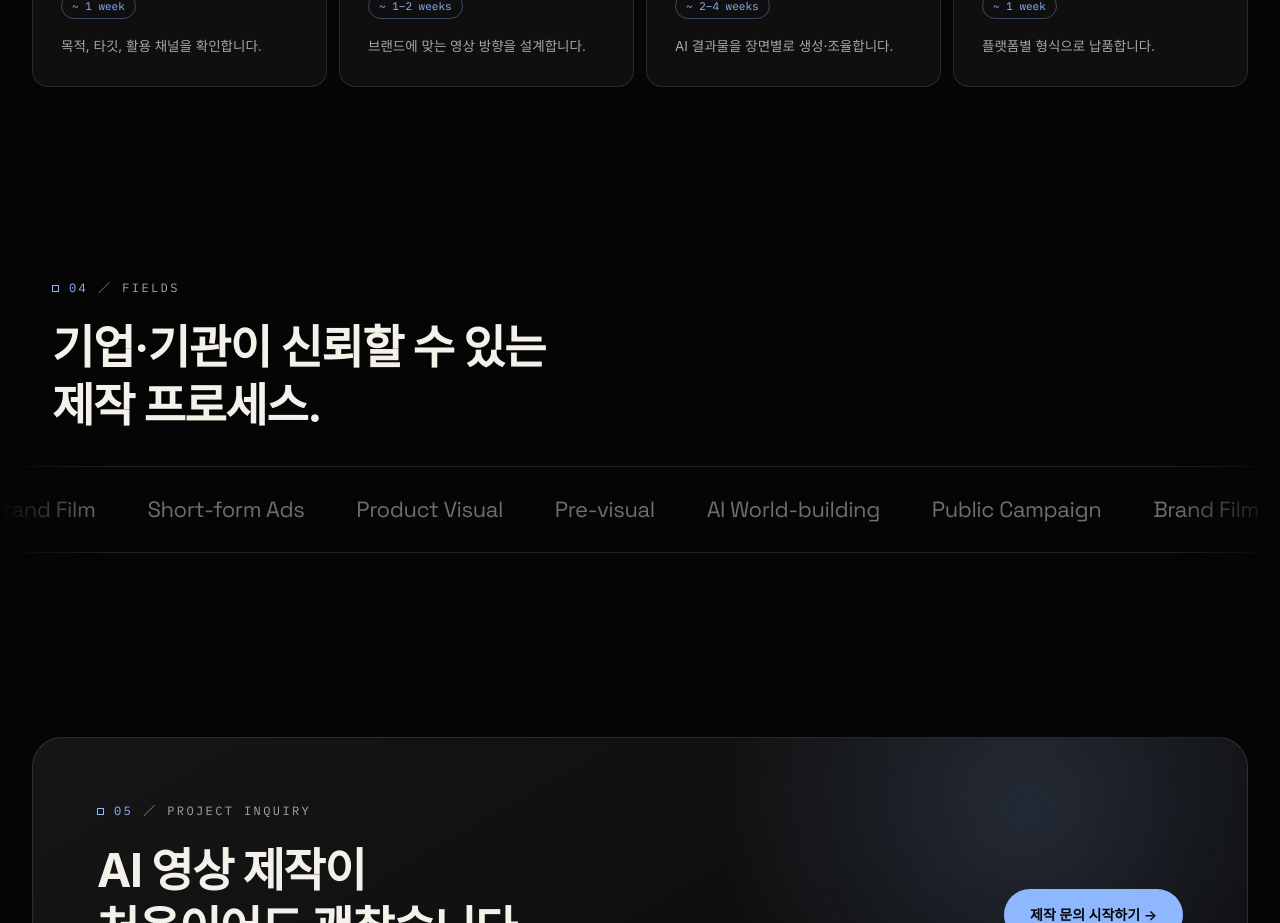
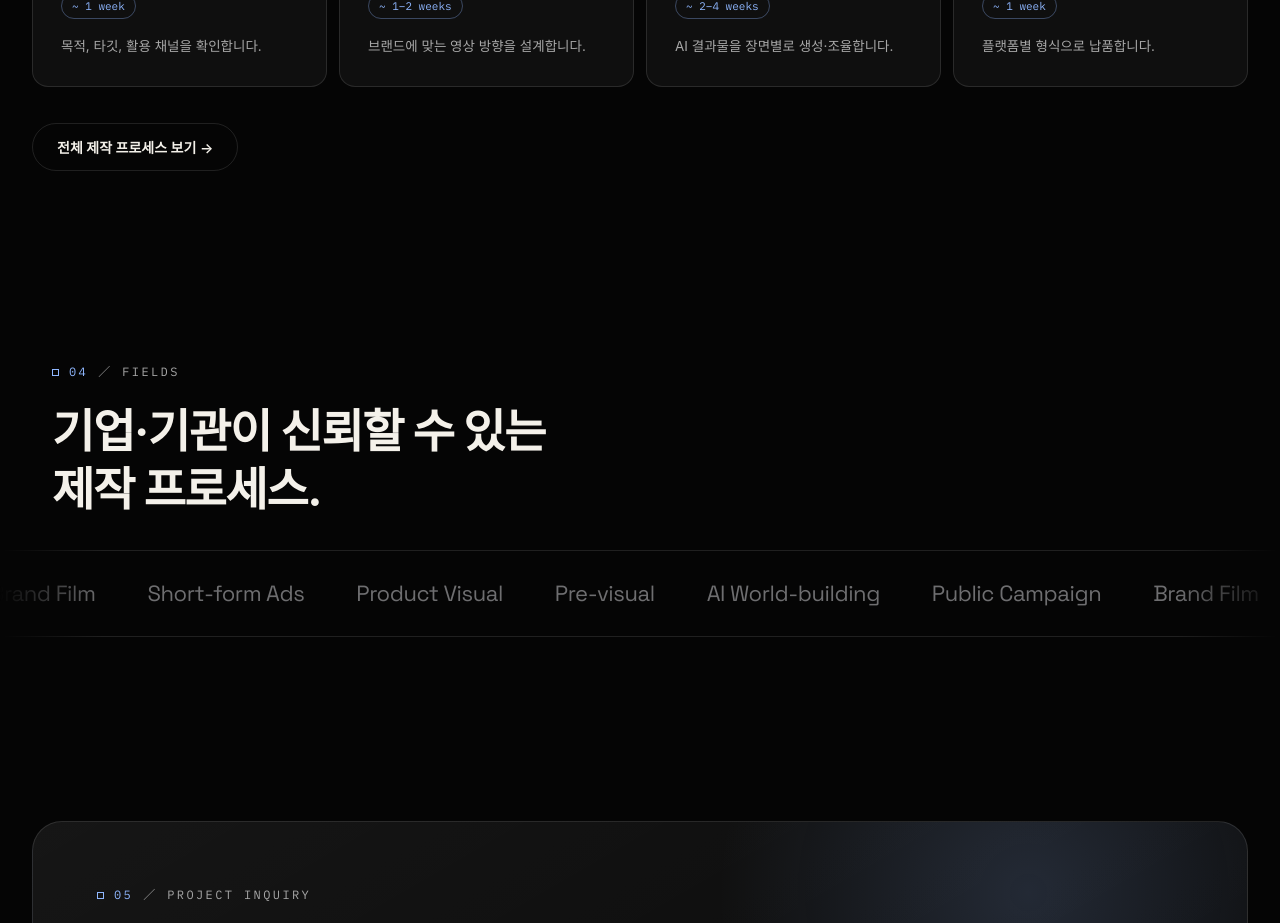
Before and after one commit to sayabout/kkokka-ai-studio, a Next.js app: page / in a window 1280 px wide. Shown: the part 6060-6983 px from the top of the page. Built offline with nearby package versions, Linux system fonts and the light colour scheme; no server answers; a web font is replaced by a local one.

Commit message:
home: 프로세스 섹션에 전체 프로세스 보기 링크 추가

```diff
--- a/app/page.tsx
+++ b/app/page.tsx
@@ -168,7 +168,14 @@ export default async function Home() {
                 <div className="mb-4 w-max rounded-full border border-[rgba(143,183,255,0.34)] px-2.5 py-1 font-mono text-[11px] text-ice">{p.dur}</div>
                 <p className="text-[13.5px] leading-[1.7] text-gray [word-break:keep-all]">{p.desc}</p>
               </div>
-            ))}
+           ))}
+          </div>
+
+          {/* 전체 프로세스 보기 링크 */}
+          <div className="mt-9">
+            <Link href="/process" className="inline-flex min-h-[48px] items-center justify-center rounded-full border border-white/[0.11] px-[24px] text-[14px] font-semibold text-offwhite transition hover:-translate-y-0.5 hover:border-[rgba(143,183,255,0.34)] hover:text-ice">
+              전체 제작 프로세스 보기 →
+            </Link>
           </div>
         </div>
       </section>
```
